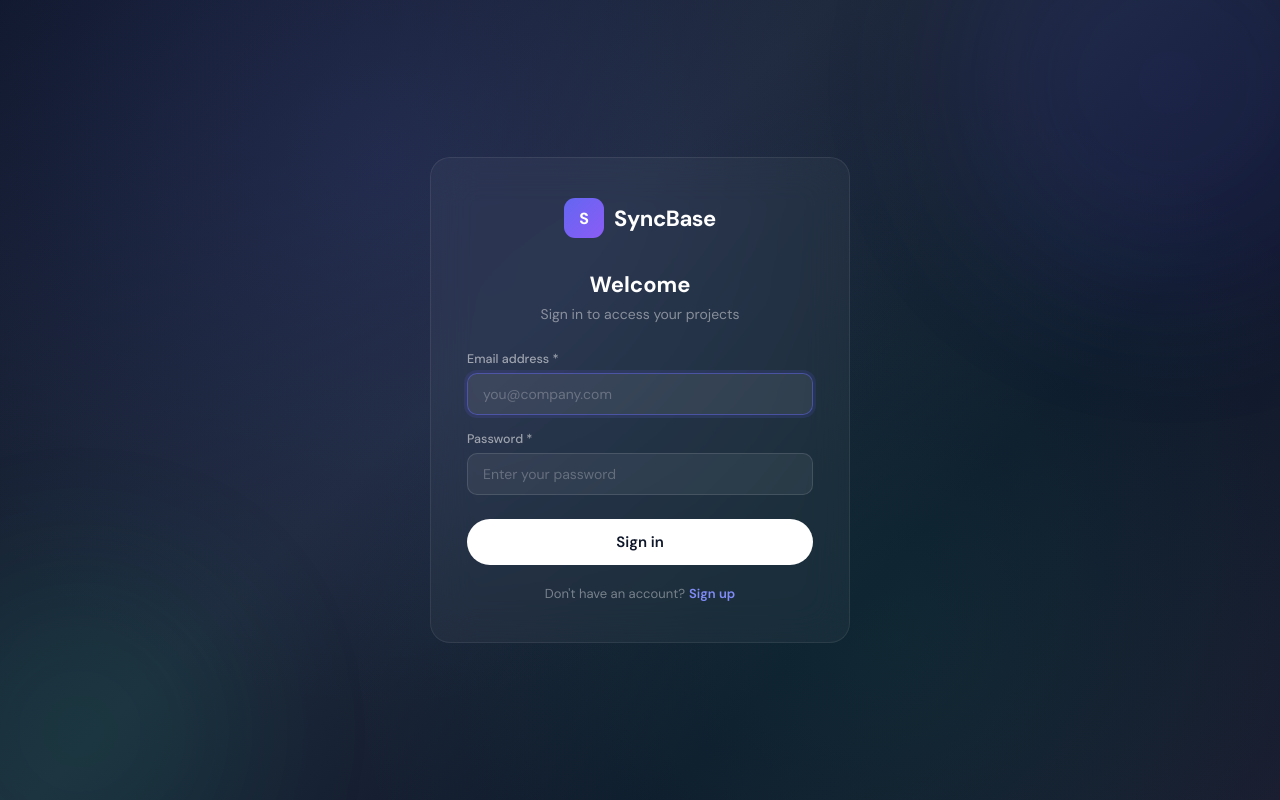
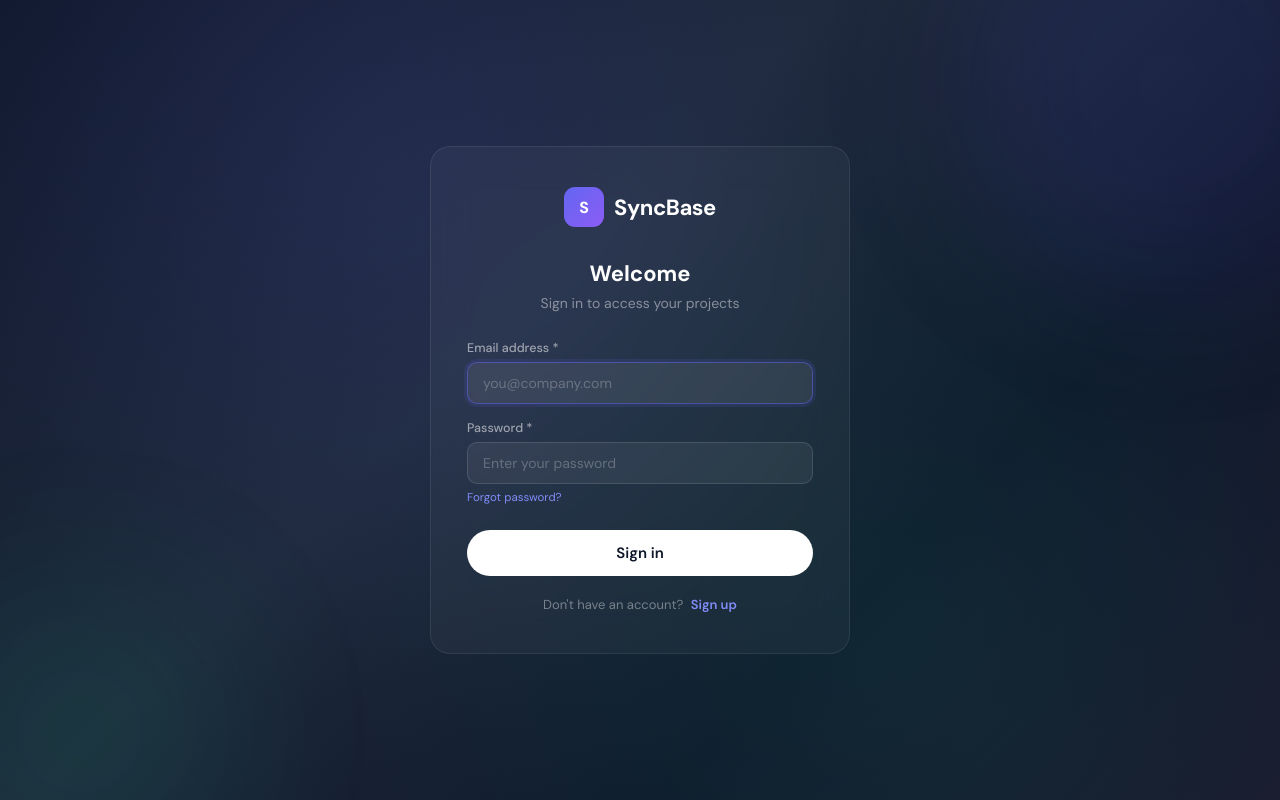
Before and after one commit to sameerbxba/syncbase, a React (Vite) app: page / in a window 1280 px wide. Built offline with nearby package versions, Linux system fonts and the light colour scheme.

Commit message:
Add forgot password, fix dark mode text

```diff
--- a/src/App.jsx
+++ b/src/App.jsx
@@ -1408,8 +1408,8 @@ function ProjectList({ projects, onSelect, onNew, onHome, dark, toggleDark, user
         {/* Welcome + actions row */}
         <div style={{ display: "flex", alignItems: "center", justifyContent: "space-between", marginBottom: 24, animation: "fu .4s ease both" }}>
           <div>
-            <h1 style={{ fontSize: 24, fontWeight: 700, letterSpacing: "-.02em" }}>
-              {user ? `Welcome back, ${user.firstName}` : "Your Projects"}
+            <h1 style={{ fontSize: 24, fontWeight: 700, letterSpacing: "-.02em", color: "var(--txt)" }}>
+              {user ? `Welcome, ${user.firstName}` : "Your Projects"}
             </h1>
             <p style={{ fontSize: 13.5, color: "var(--t2)", marginTop: 4 }}>
               {activeProjects.length} active project{activeProjects.length !== 1 ? "s" : ""} · {openActions} open action{openActions !== 1 ? "s" : ""}{overdueActions > 0 ? ` · ${overdueActions} overdue` : ""}
@@ -1673,78 +1673,74 @@ function ProjectList({ projects, onSelect, onNew, onHome, dark, toggleDark, user
 
 // ── Auth Page ──
 function AuthPage({ onAuth }) {
-  const [mode, setMode] = useState("login"); // login | signup
+  const [mode, setMode] = useState("login");
   const [email, setEmail] = useState("");
   const [password, setPassword] = useState("");
+  const [newPassword, setNewPassword] = useState("");
   const [firstName, setFirstName] = useState("");
   const [lastName, setLastName] = useState("");
   const [company, setCompany] = useState("");
   const [error, setError] = useState("");
+  const [success, setSuccess] = useState("");
   const [loading, setLoading] = useState(false);
 
+  const activePw = mode === "forgot" ? newPassword : password;
   const validate = () => {
     if (!email.trim() || !email.includes("@") || !email.includes(".")) return "Please enter a valid email address.";
-    if (mode === "signup") {
-      if (!firstName.trim()) return "First name is required.";
-      const pwErr = validatePassword(password);
-      if (pwErr) return pwErr;
-    } else {
-      if (!password) return "Please enter your password.";
-    }
+    if (mode === "signup") { if (!firstName.trim()) return "First name is required."; return validatePassword(password); }
+    if (mode === "login" && !password) return "Please enter your password.";
+    if (mode === "forgot") return validatePassword(newPassword);
     return null;
   };
 
   const pwChecks = [
-    { label: "8+ characters", pass: password.length >= 8 },
-    { label: "Uppercase letter", pass: /[A-Z]/.test(password) },
-    { label: "Lowercase letter", pass: /[a-z]/.test(password) },
-    { label: "Number", pass: /[0-9]/.test(password) },
+    { label: "8+ chars", pass: activePw.length >= 8 },
+    { label: "Uppercase", pass: /[A-Z]/.test(activePw) },
+    { label: "Lowercase", pass: /[a-z]/.test(activePw) },
+    { label: "Number", pass: /[0-9]/.test(activePw) },
   ];
 
   const handleSubmit = async () => {
     const err = validate();
-    if (err) { setError(err); return; }
-    setError(""); setLoading(true);
-
+    if (err) { setError(err); setSuccess(""); return; }
+    setError(""); setSuccess(""); setLoading(true);
     try {
       let users = await loadUsers();
       if (!Array.isArray(users)) users = [];
 
       if (mode === "signup") {
-        if (users.find(u => u.email === email.trim().toLowerCase())) {
-          setError("An account with this email already exists. Try signing in."); setLoading(false); return;
-        }
-        const user = {
-          id: uid(),
-          email: email.trim().toLowerCase(),
-          pwHash: hashPw(password),
-          firstName: firstName.trim(),
-          lastName: lastName.trim(),
-          company: company.trim(),
-          avatar: (firstName[0] + (lastName[0] || "")).toUpperCase(),
-          createdAt: new Date().toISOString(),
-        };
-        const newUsers = [...users, user];
-        await saveUsers(newUsers);
+        if (users.find(u => u.email === email.trim().toLowerCase())) { setError("An account with this email already exists. Try signing in."); setLoading(false); return; }
+        const user = { id: uid(), email: email.trim().toLowerCase(), pwHash: hashPw(password), firstName: firstName.trim(), lastName: lastName.trim(), company: company.trim(), avatar: (firstName[0] + (lastName[0] || "")).toUpperCase(), createdAt: new Date().toISOString() };
+        await saveUsers([...users, user]);
         await saveAuth({ userId: user.id, loggedIn: true });
+        setLoading(false); onAuth(user);
+      } else if (mode === "forgot") {
+        const idx = users.findIndex(u => u.email === email.trim().toLowerCase());
+        if (idx === -1) { setError("No account found with this email."); setLoading(false); return; }
+        users[idx].pwHash = hashPw(newPassword);
+        await saveUsers(users);
+        setSuccess("Password reset successfully. You can now sign in.");
         setLoading(false);
-        onAuth(user);
+        setTimeout(() => { setMode("login"); setPassword(""); setNewPassword(""); setSuccess(""); }, 2000);
       } else {
-        const inputHash = hashPw(password);
         const user = users.find(u => u.email === email.trim().toLowerCase());
         if (!user) { setError("No account found with this email. Try signing up."); setLoading(false); return; }
-        if (user.pwHash !== inputHash) { setError("Incorrect password. Please try again."); setLoading(false); return; }
+        if (user.pwHash !== hashPw(password)) { setError("Incorrect password. Please try again."); setLoading(false); return; }
         await saveAuth({ userId: user.id, loggedIn: true });
-        setLoading(false);
-        onAuth(user);
+        setLoading(false); onAuth(user);
       }
-    } catch (e) {
-      setError("Something went wrong. Please try again.");
-      setLoading(false);
-    }
+    } catch (e) { setError("Something went wrong. Please try again."); setLoading(false); }
   };
 
-  const switchMode = () => { setMode(mode === "login" ? "signup" : "login"); setError(""); };
+  const go = (m) => { setMode(m); setError(""); setSuccess(""); };
+  const titles = { login: "Welcome", signup: "Create your account", forgot: "Reset password" };
+  const subs = { login: "Sign in to access your projects", signup: "Get started with SyncBase in seconds", forgot: "Enter your email and choose a new password" };
+
+  const PwIndicator = () => activePw.length > 0 ? (
+    <div style={{ display: "flex", gap: 6, marginTop: 8, flexWrap: "wrap" }}>
+      {pwChecks.map((c, i) => <span key={i} style={{ fontSize: 10, padding: "2px 7px", borderRadius: 100, background: c.pass ? "rgba(16,185,129,.15)" : "rgba(255,255,255,.06)", color: c.pass ? "#34d399" : "rgba(255,255,255,.3)", fontWeight: 500 }}>{c.pass ? "\u2713" : "\u25CB"} {c.label}</span>)}
+    </div>
+  ) : null;
 
   return (
     <div className="auth-wrap">
@@ -1761,53 +1757,59 @@ function AuthPage({ onAuth }) {
           </div>
         )}
 
-        <h2>{mode === "login" ? "Welcome" : "Create your account"}</h2>
-        <p className="auth-sub">{mode === "login" ? "Sign in to access your projects" : "Get started with SyncBase in seconds"}</p>
+        <h2>{titles[mode]}</h2>
+        <p className="auth-sub">{subs[mode]}</p>
 
         {error && <div className="auth-err">{error}</div>}
+        {success && <div style={{ padding: "10px 14px", borderRadius: 8, background: "rgba(16,185,129,.12)", border: "1px solid rgba(16,185,129,.25)", color: "#34d399", fontSize: 12.5, marginBottom: 16 }}>{success}</div>}
 
         {mode === "signup" && (
           <>
             <div className="auth-name-row">
-              <div className="auth-fld">
-                <label>First name *</label>
-                <input value={firstName} onChange={e => setFirstName(e.target.value)} placeholder="Jordan" autoFocus />
-              </div>
-              <div className="auth-fld">
-                <label>Last name</label>
-                <input value={lastName} onChange={e => setLastName(e.target.value)} placeholder="Park" />
-              </div>
+              <div className="auth-fld"><label>First name *</label><input value={firstName} onChange={e => setFirstName(e.target.value)} placeholder="Jordan" autoFocus /></div>
+              <div className="auth-fld"><label>Last name</label><input value={lastName} onChange={e => setLastName(e.target.value)} placeholder="Park" /></div>
             </div>
-            <div className="auth-fld">
-              <label>Company / Team</label>
-              <input value={company} onChange={e => setCompany(e.target.value)} placeholder="Acme Inc." />
-            </div>
+            <div className="auth-fld"><label>Company / Team</label><input value={company} onChange={e => setCompany(e.target.value)} placeholder="Acme Inc." /></div>
           </>
         )}
 
         <div className="auth-fld">
           <label>Email address *</label>
-          <input type="email" value={email} onChange={e => setEmail(e.target.value)} placeholder="you@company.com" autoFocus={mode === "login"} onKeyDown={e => e.key === "Enter" && handleSubmit()} />
-        </div>
-        <div className="auth-fld">
-          <label>Password *</label>
-          <input type="password" value={password} onChange={e => setPassword(e.target.value)} placeholder={mode === "signup" ? "Create a strong password" : "Enter your password"} onKeyDown={e => e.key === "Enter" && handleSubmit()} />
-          {mode === "signup" && password.length > 0 && (
-            <div style={{ display: "flex", gap: 8, marginTop: 8, flexWrap: "wrap" }}>
-              {pwChecks.map((c, i) => (
-                <span key={i} style={{ fontSize: 10.5, padding: "2px 8px", borderRadius: 100, background: c.pass ? "rgba(16,185,129,.15)" : "rgba(255,255,255,.06)", color: c.pass ? "#34d399" : "rgba(255,255,255,.3)", fontWeight: 500, transition: "all .2s" }}>{c.pass ? "✓" : "○"} {c.label}</span>
-              ))}
-            </div>
-          )}
-        </div>
+          <input type="email" value={email} onChange={e => setEmail(e.target.value)} placeholder="you@company.com" autoFocus={mode !== "signup"} onKeyDown={e => e.key === "Enter" && handleSubmit()} />
+        </div>
+
+        {mode === "login" && (
+          <div className="auth-fld">
+            <label>Password *</label>
+            <input type="password" value={password} onChange={e => setPassword(e.target.value)} placeholder="Enter your password" onKeyDown={e => e.key === "Enter" && handleSubmit()} />
+            <button onClick={() => go("forgot")} style={{ background: "none", border: "none", color: "#818cf8", fontSize: 11.5, fontFamily: "var(--f)", cursor: "pointer", marginTop: 6, padding: 0 }}>Forgot password?</button>
+          </div>
+        )}
+
+        {mode === "signup" && (
+          <div className="auth-fld">
+            <label>Password *</label>
+            <input type="password" value={password} onChange={e => setPassword(e.target.value)} placeholder="Create a strong password" onKeyDown={e => e.key === "Enter" && handleSubmit()} />
+            <PwIndicator />
+          </div>
+        )}
+
+        {mode === "forgot" && (
+          <div className="auth-fld">
+            <label>New password *</label>
+            <input type="password" value={newPassword} onChange={e => setNewPassword(e.target.value)} placeholder="Enter a new password" onKeyDown={e => e.key === "Enter" && handleSubmit()} />
+            <PwIndicator />
+          </div>
+        )}
 
         <button className="auth-btn auth-btn-primary" onClick={handleSubmit} disabled={loading}>
-          {loading ? "Loading..." : mode === "login" ? "Sign in" : "Create account"}
+          {loading ? "Loading..." : mode === "login" ? "Sign in" : mode === "signup" ? "Create account" : "Reset password"}
         </button>
 
         <div className="auth-switch">
-          {mode === "login" ? "Don't have an account?" : "Already have an account?"}
-          <button onClick={switchMode}>{mode === "login" ? "Sign up" : "Sign in"}</button>
+          {mode === "login" && <>Don't have an account? <button onClick={() => go("signup")}>Sign up</button></>}
+          {mode === "signup" && <>Already have an account? <button onClick={() => go("login")}>Sign in</button></>}
+          {mode === "forgot" && <>Remember your password? <button onClick={() => go("login")}>Sign in</button></>}
         </div>
       </div>
     </div>
```
